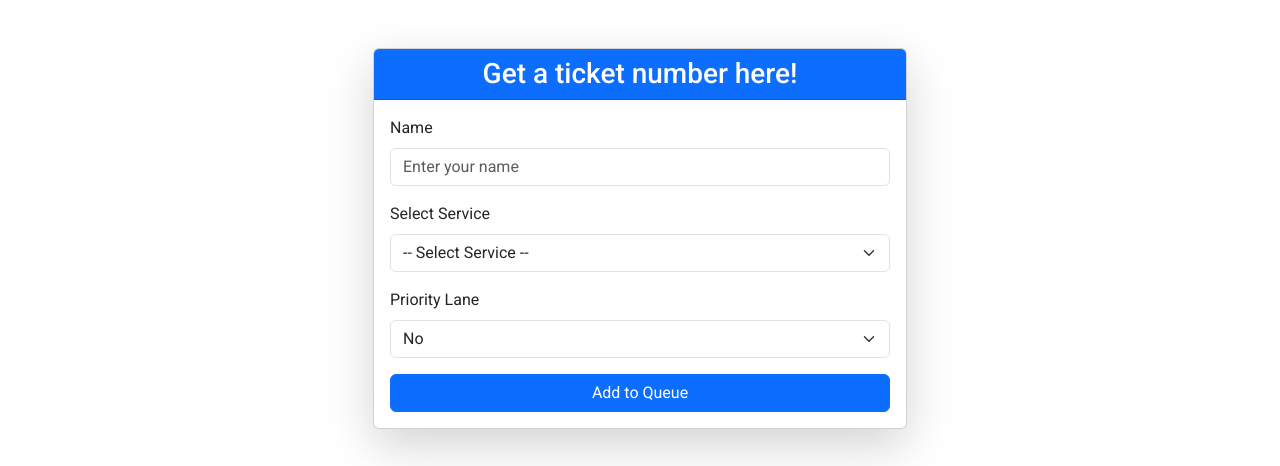
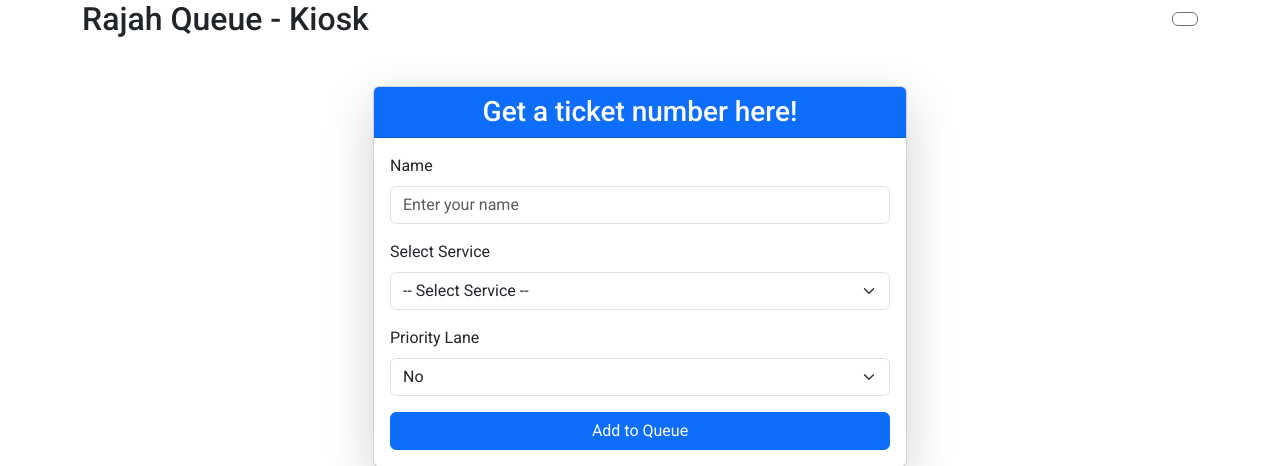
Before and after one commit to kentosama10/RajahQueue, a PHP site: page / in a window 1280 px wide. Shown: the top 466 px of the page. Run offline with PHP 8.4, Linux system fonts and the light colour scheme.

Commit message:
Implement authentication checks in controllers and enhance user session management

```diff
--- a/app/controllers/QueueController.php
+++ b/app/controllers/QueueController.php
@@ -4,6 +4,10 @@
 require_once '../core/Controller.php';
 
 class QueueController extends Controller {
+    public function __construct() {
+        $this->requireAuth(); // Ensure user is authenticated for all actions in this controller
+    }
+
     public function index() {
         $queueModel = $this->model('Queue');
         $data['queue'] = $queueModel->getAll();
--- a/app/views/queue/index.php
+++ b/app/views/queue/index.php
@@ -4,7 +4,7 @@ if (isset($_SESSION['success_message'])):
     unset($_SESSION['success_message']); // Clear session after showing the message
     ?>
     <!-- Success Modal -->
-    <div class="modal fade" id="successModal" tabindex="-1" aria-labelledby="successModalLabel" aria-hidden="true">
+    <div class="modal fade" id="successModal" tabindex="""-1" aria-labelledby="successModalLabel" aria-hidden="""true"></div>
         <div class="modal-dialog modal-dialog-centered">
             <div class="modal-content">
                 <div class="modal-header bg-success text-white">
@@ -54,6 +54,18 @@ if (isset($_SESSION['success_message'])):
 </head>
 
 <body>
+    <div class="dashboard-header">
+        <div class="container">
+            <div class="d-flex justify-content-between align-items-center">
+                <h2 class="mb-0">Rajah Queue - Kiosk</h2>
+                <div class="d-flex align-items-center">
+                    <a href="/RajahQueue/public/UserController/logout" class="btn btn-outline-secondary">
+                        <i class="bi bi-box-arrow-right"></i>
+                    </a>
+                </div>
+            </div>
+        </div>
+    </div>
     <div class="container mt-5">
 
         <!-- User Form -->
```
Also changed, not shown: app/controllers/DashboardController.php (+6 -2 lines), app/controllers/UserController.php (+13 -2 lines), app/views/dashboard/index.php (+7 -4 lines), core/Controller.php (+16 -0 lines).
